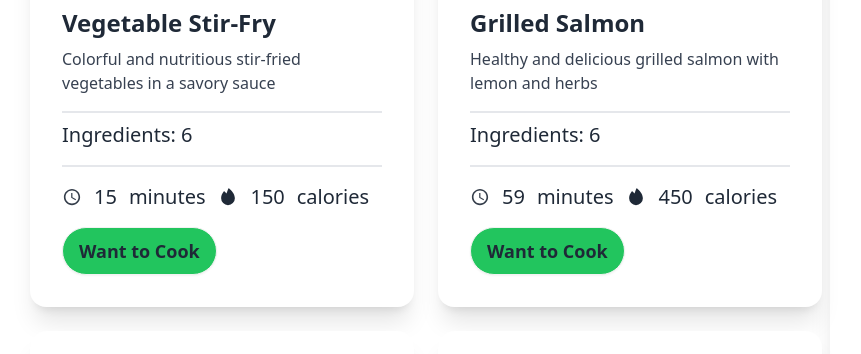
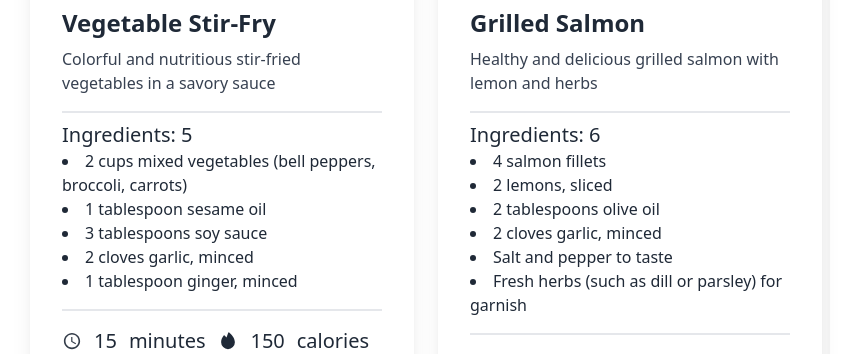
Before and after one commit to nayeem-miah/b9a7-chefs-table, a React (Vite) app: page / in a window 1280 px wide. Shown: the part 1560-1914 px from the top of the page, without its empty margins (10-871 px from the left). Built offline with nearby package versions, Linux system fonts and the light colour scheme.

Commit message:
ingredients

```diff
--- a/src/App.jsx
+++ b/src/App.jsx
@@ -12,7 +12,7 @@ function App() {
       .then((res) => res.json())
       .then((data) => setProducts(data));
   }, []);
-  console.log(card);
+  // console.log(card);
 
   const handleCart = (pd) => {
 
@@ -30,6 +30,9 @@ const handleRemoveCart= id=>{
   const newCard =card.filter(product=> product.recipe_id !=id);
   setCart(newCard);
 }
+// const handleRemoveAddToCard= remove =>{
+//   console.log(remove);
+// }
 
   // console.log(card);
   return (
@@ -74,7 +77,7 @@ const handleRemoveCart= id=>{
       </div>
       <div>
         <h2 className="text-3xl font-semibold border-b-2 p-2 text-center">
-          Want to cook: <span>2</span>
+        Currently cooking: <span>2</span>
         </h2>
 
         <ul className="flex justify-between  font-bold text-gray-800 mb-5 text-xl">
@@ -83,15 +86,7 @@ const handleRemoveCart= id=>{
           <li>Calories</li>
         </ul>
         <div>
-          {
-            card.map((item,index) => (
-              <div key={index} className="flex justify-between bg-gray-200 p-4 shadow-xl rounded-xl items-center mb-4">
-                <p className="ml-2">{index+1}. {item.recipe_name } </p>
-                <p className="mr-2"> {item.preparing_time} minutes</p>
-                <p>{item.calories} calories</p>
-              </div>
-            ))
-          }
+
         </div>
       </div>
     </div>
--- a/src/Components/Banner/Main/Main.jsx
+++ b/src/Components/Banner/Main/Main.jsx
@@ -1,7 +1,6 @@
 
 import { IoMdTime } from "react-icons/io";
 import { PiFireSimpleFill } from "react-icons/pi";
-
 import PropTypes from 'prop-types';
 
 const Main = ({product, handleCart}) => {
@@ -9,7 +8,7 @@ const Main = ({product, handleCart}) => {
     // console.log(product)
     const {recipe_name,recipe_image,preparing_time,short_description,calories,
         ingredients} =product;
-        // console.log(ingredients)
+        console.log(ingredients)
 
   return (
     <div className="lg:w-2/3 w-full">
@@ -26,12 +25,14 @@ const Main = ({product, handleCart}) => {
              {short_description}
             </p>
             <div className="">
-              <h2 className="text-xl">
-                Ingredients: <span>6</span>
+             <p>
+             <h2 className="text-xl">
+                Ingredients: <span>{ingredients.length}</span>
               </h2>
               {
-
+                ingredients.map((value, idx) => <span key={idx}> <li className="li">{value}</li></span>)
               }
+             </p>
               <ul className="border-b-2 mb-4 pb-4">
 
 
```
